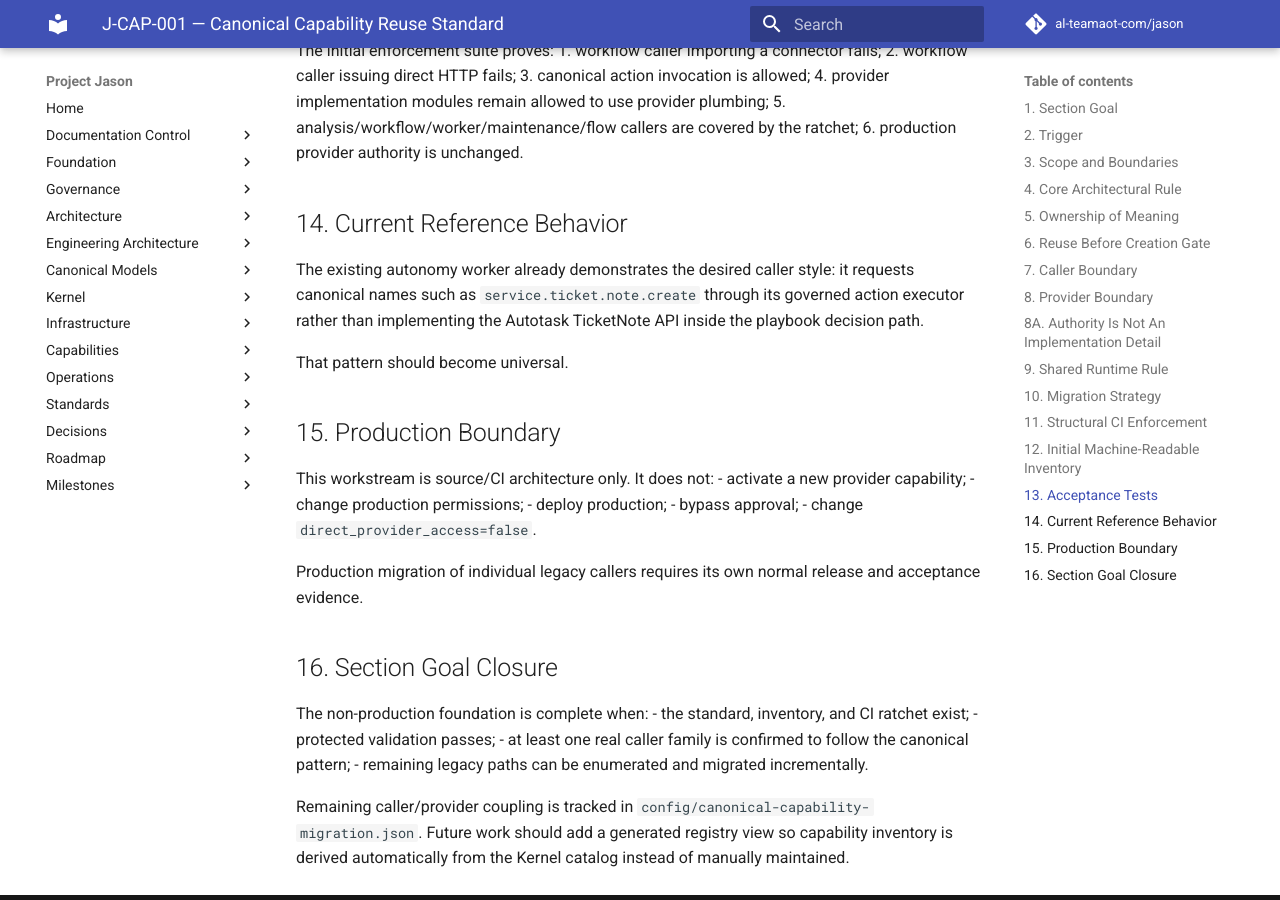
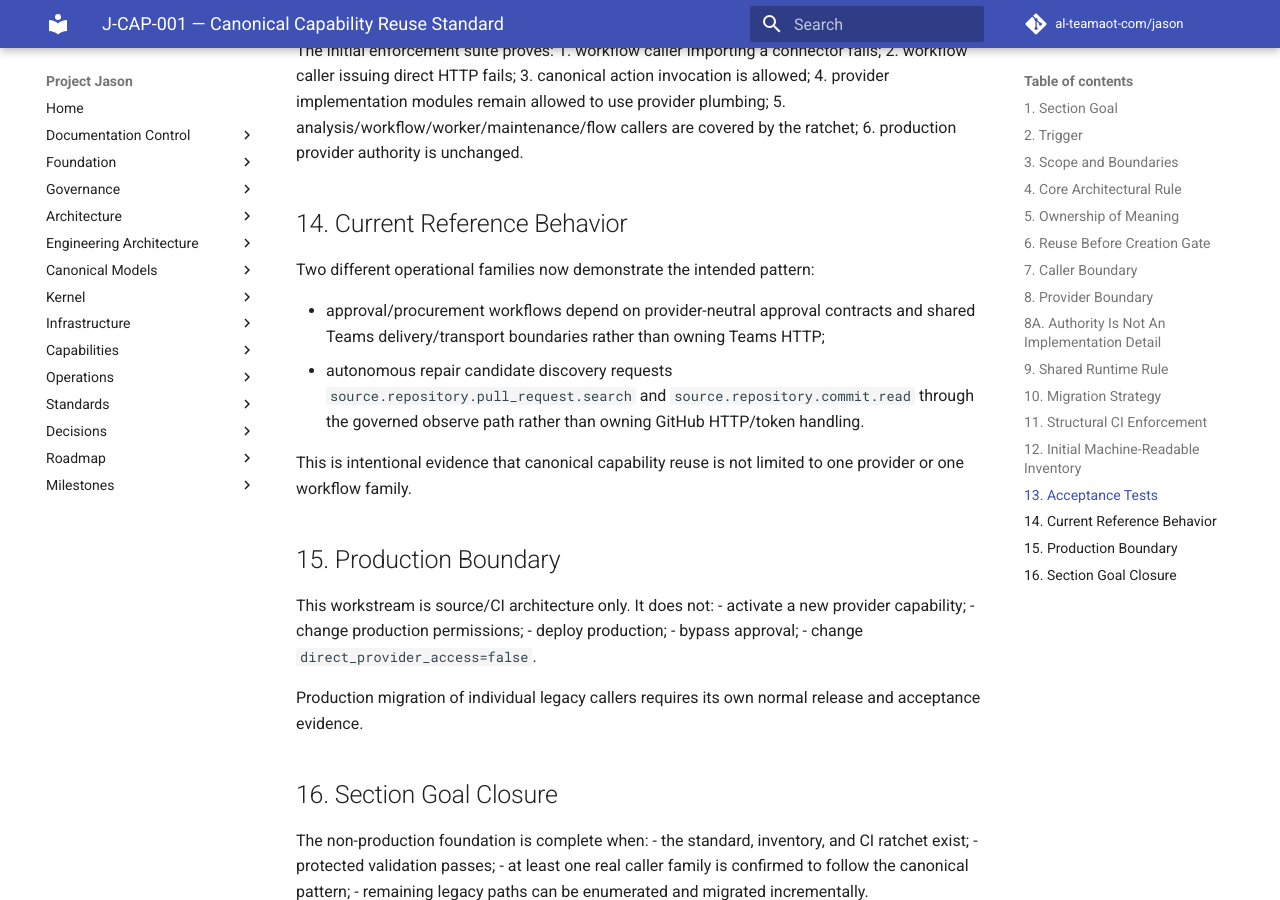
Before and after one commit to al-teamaot-com/jason, an MkDocs documentation site: the page built from docs/engineering/Jason-Canonical-Capability-Reuse-Standard.md, in a window 1280 px wide and 900 px high, scrolled down 4004 px. Built offline with MkDocs 1.6.1 and Material for MkDocs 9.7.7, drawn with Linux system fonts in a browser that asks for light colours; comment, search, counter and statistics services are not loaded.

Commit message:
Document cross-provider canonical reuse proof

```diff
--- a/docs/engineering/Jason-Canonical-Capability-Reuse-Standard.md
+++ b/docs/engineering/Jason-Canonical-Capability-Reuse-Standard.md
@@ -167,9 +167,12 @@ The initial enforcement suite proves:
 
 ## 14. Current Reference Behavior
 
-The existing autonomy worker already demonstrates the desired caller style: it requests canonical names such as `service.ticket.note.create` through its governed action executor rather than implementing the Autotask TicketNote API inside the playbook decision path.
+Two different operational families now demonstrate the intended pattern:
 
-That pattern should become universal.
+- approval/procurement workflows depend on provider-neutral approval contracts and shared Teams delivery/transport boundaries rather than owning Teams HTTP;
+- autonomous repair candidate discovery requests `source.repository.pull_request.search` and `source.repository.commit.read` through the governed observe path rather than owning GitHub HTTP/token handling.
+
+This is intentional evidence that canonical capability reuse is not limited to one provider or one workflow family.
 
 ## 15. Production Boundary
 
```
